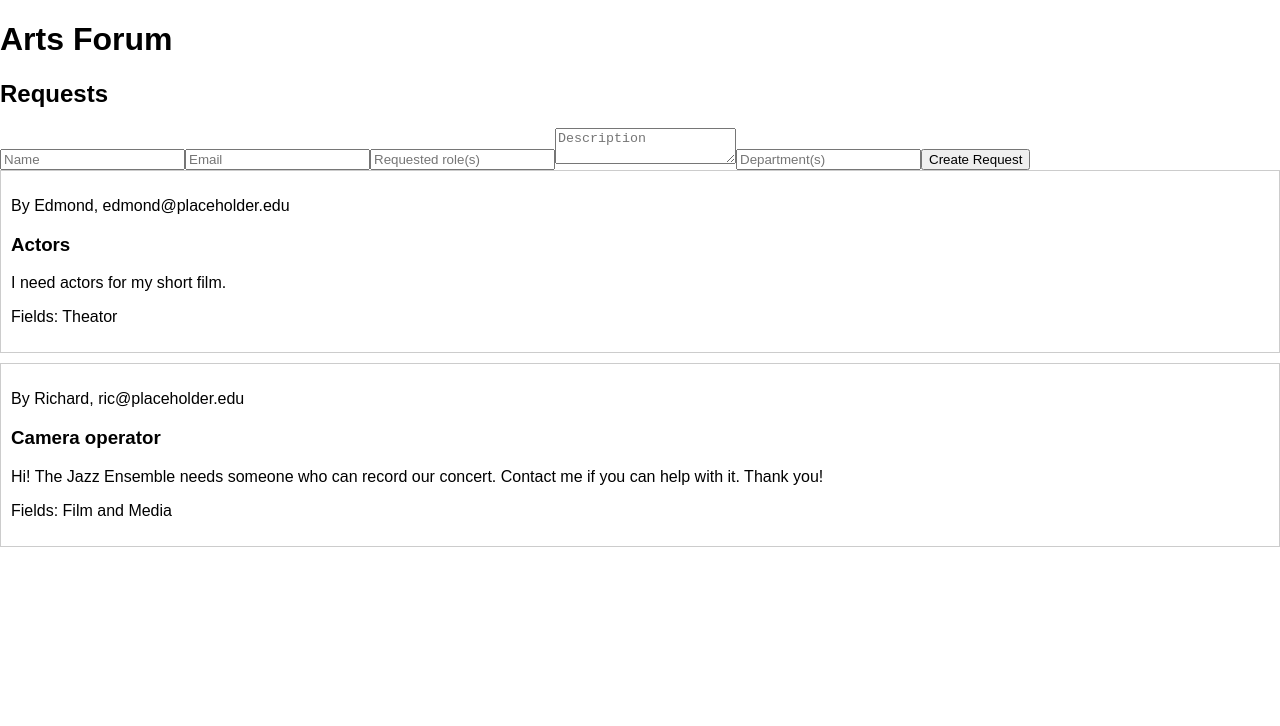
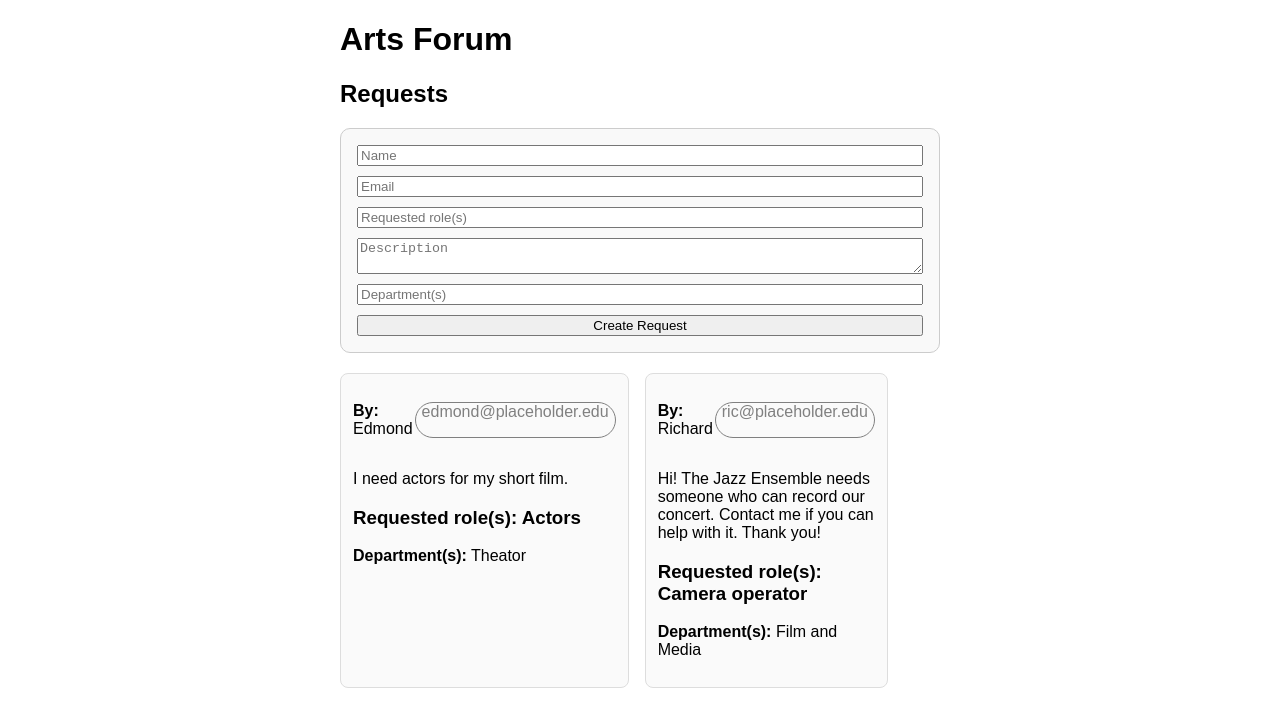
Before and after one commit to CZRichardLi/artsForum, a React app in the folder frontend/: page / in a window 1280 px wide. Shown: the top 726 px of the page. Built offline with nearby package versions, Linux system fonts and the light colour scheme; the HTML template or start-up script is replaced by a standard one.

Commit message:
Beta 0.2: Basic UI added.

```diff
--- a/frontend/src/App.jsx
+++ b/frontend/src/App.jsx
@@ -30,9 +30,8 @@ function App() {
   const [description, setDescription] = useState("");
   const [tag, setTag] = useState("");
 
-function handleSubmit(e){
+  function handleSubmit(e) {
     e.preventDefault();
-  console.log("submitted");
     const newRequest = {
       id: Date.now(),
       initiator,
@@ -52,7 +51,7 @@ function handleSubmit(e){
   }
 
   return (
-    <div>
+    <div style={{ maxWidth: "600px", margin: "0 auto", fontFamily: "Arial" }}>
       <h1>Arts Forum</h1>
       <h2>Requests</h2>
 
@@ -69,9 +68,16 @@ function handleSubmit(e){
         tag={tag}
         setTag={setTag}
       />
-
+      <div
+        style={{
+          display: "grid",
+          gridTemplateColumns: "1fr 1fr 1fr",
+          gap: "16px",
+        }}
+      >
         {requests.map((request) => (
           <Request
+            style={{ display: "flex" }}
             key={request.id}
             email={request.email}
             initiator={request.initiator}
@@ -81,6 +87,7 @@ function handleSubmit(e){
           />
         ))}
       </div>
+    </div>
   );
 }
 
--- a/frontend/src/components/CreateRequest.jsx
+++ b/frontend/src/components/CreateRequest.jsx
@@ -12,7 +12,19 @@ function CreateRequest({
   setTag,
 }) {
   return (
-    <form onSubmit={handleSubmit}>
+    <form
+      onSubmit={handleSubmit}
+      style={{
+        border: "1px solid #ccc",
+        borderRadius: "10px",
+        padding: "16px",
+        marginBottom: "20px",
+        backgroundColor: "#f9f9f9",
+        display: "flex",
+        flexDirection: "column",
+        gap: "10px",
+      }}
+    >
       <input
         type="text"
         placeholder="Name"
--- a/frontend/src/components/Request.jsx
+++ b/frontend/src/components/Request.jsx
@@ -1,15 +1,41 @@
 function Request({ id, initiator, email, requested, description, tag }) {
-    // initiator: User who started the request;
-    // email: Email address of the user;
-    // description: Description of the project;
-    // requested: Job requested by the user;
-    // tag: To which fields the request is related.
+  // initiator: User who started the request;
+  // email: Email address of the user;
+  // description: Description of the project;
+  // requested: Job requested by the user;
+  // tag: To which fields the request is related.
   return (
-    <div style={{ border: "1px solid #ccc", padding: "10px", marginBottom: "10px" }}>
-      <p>By {initiator}, {email}</p>
-      <h3>{requested}</h3>
+    <div
+      style={{
+        border: "1px solid #ddd",
+        borderRadius: "8px",
+        padding: "12px",
+        marginBottom: "10px",
+        backgroundColor: "#fafafa",
+      }}
+    >
+      <div style={{ display: "flex", gap: "2px" }}>
+        <p>
+          <strong>By:</strong> {initiator}
+        </p>
+        <p
+          style={{
+            color: "gray",
+            border: "1px solid gray",
+            borderRadius: "999px",
+            padding: "0px 6px",
+          }}
+        >
+          {email}
+        </p>
+      </div>
       <p>{description}</p>
-      <p>Fields: {tag}</p>
+      <h3>
+        <strong>Requested role(s):</strong> {requested}
+      </h3>
+      <p>
+        <strong>Department(s):</strong> {tag}
+      </p>
     </div>
   );
 }
```
Lines whose indentation alone changed are shown as unchanged.
